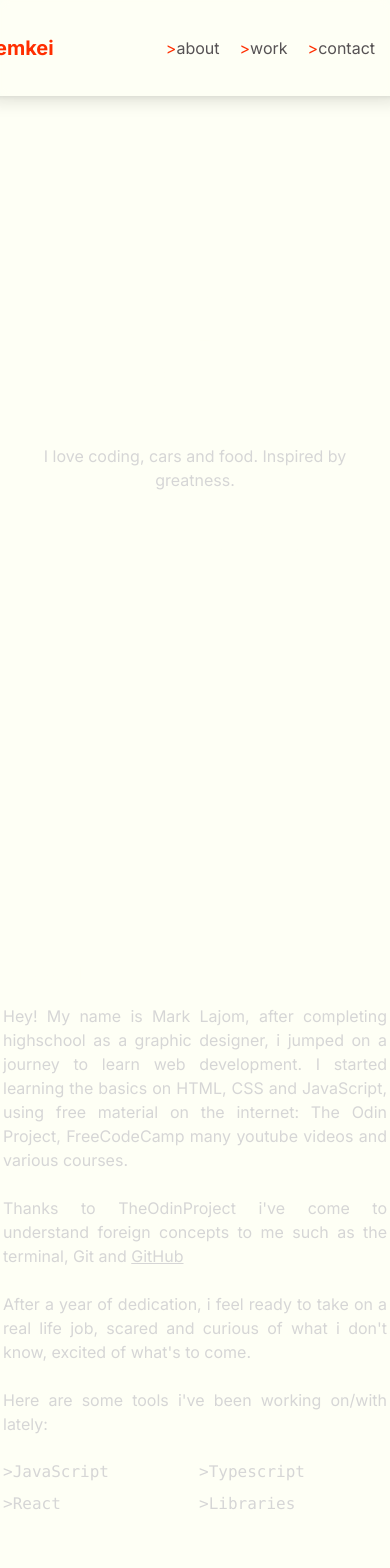
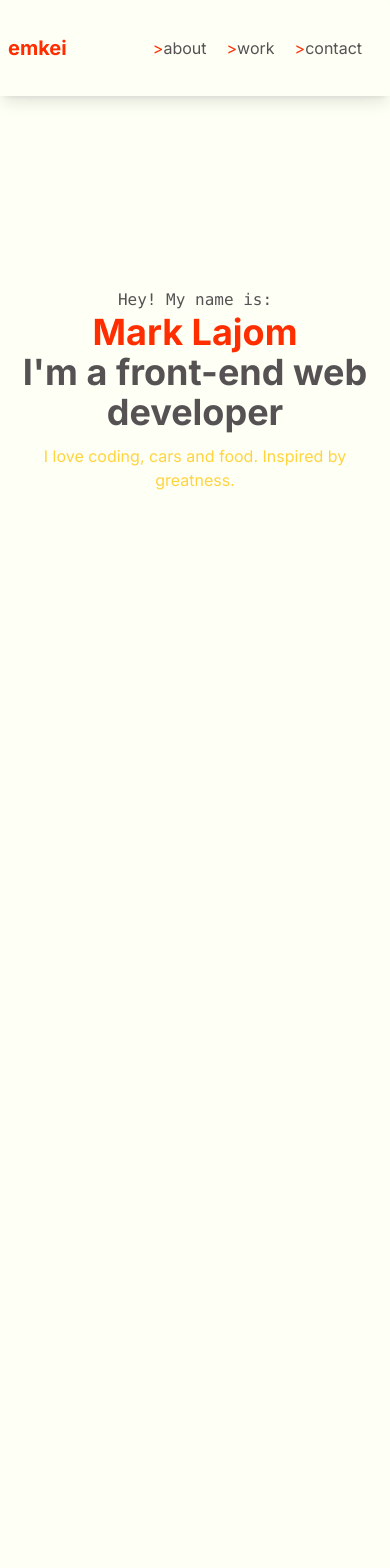
Before and after one commit to emkeiboii/Mark-Lajom-2, a React (Vite) app in the folder reactjs-portfolio/: page / in a window 390 px wide. Shown: the top 1568 px of the page. Built offline with nearby package versions, Linux system fonts and the light colour scheme.

Commit message:
changed and simplified

```diff
--- a/reactjs-portfolio/src/App.jsx
+++ b/reactjs-portfolio/src/App.jsx
@@ -1,14 +1,14 @@
 import { useEffect, useState } from "react";
 import "./App.css";
 import About from "./components/About.jsx";
-import Contact from "./components/Contact.jsx";
+// import Contact from "./components/Contact.jsx";
 import Footer from "./components/Footer.jsx";
 import Hero from "./components/Hero.jsx";
 import LSide from "./components/LSide.jsx";
 import Navbar from "./components/Navbar.jsx";
 import RSide from "./components/RSide.jsx";
 import Work from "./components/Work.jsx";
-import Accordion from "./components/Accordion.jsx";
+// import Accordion from "./components/Accordion.jsx";
 import { PuffLoader } from "react-spinners";
 
 export default function App() {
@@ -18,14 +18,13 @@ export default function App() {
     setLoading(true);
     setTimeout(() => {
       setLoading(false);
-    }, 0);
+    }, 3000);
   }, []);
 
   return (
     <div className="flex justify-center items-center">
       {loading ? (
-        // <PuffLoader color="#5EDAE9" className="-mt-half-screen" />
-        console.log("loading")
+        <PuffLoader color="#ff2e00" className="-mt-half-screen" />
       ) : (
         <div>
           <Navbar></Navbar>
@@ -36,8 +35,7 @@ export default function App() {
               <Hero></Hero>
               <About></About>
               <Work></Work>
-              <Accordion />
-              <Contact></Contact>
+              {/* <Accordion /> */}
               <Footer></Footer>
             </div>
             <RSide></RSide>
--- a/reactjs-portfolio/src/components/About.jsx
+++ b/reactjs-portfolio/src/components/About.jsx
@@ -9,13 +9,13 @@ export default function About() {
     >
       <div>
         <Fade>
-          <h1 className="font-extrabold text-2xl mb-4">
-            <span className="text-blue">&gt;</span>About
+          <h1 className="font-extrabold text-2xl mb-4 text-dark">
+            <span className="text-secondary">&gt;</span>About
           </h1>
-          <p className="text-grey text-justify">
+          <p className="text-dark text-justify">
             Hey! My name is Mark Lajom, after completing highschool as a graphic
             designer, i jumped on a journey to learn
-            <span className="text-blue"> web development</span>. I started
+            <span className="text-primary"> web development</span>. I started
             learning the basics on HTML, CSS and JavaScript, using free material
             on the internet: The Odin Project, FreeCodeCamp many youtube videos
             and various courses.
@@ -30,7 +30,7 @@ export default function About() {
             >
               <span
                 id="github"
-                className="text-blue underline hover:opacity-80"
+                className="text-primary underline hover:opacity-80"
               >
                 GitHub
               </span>
@@ -38,7 +38,7 @@ export default function About() {
             <br />
             <br />
             After a year of dedication, i feel ready to take on a real life job,{" "}
-            <span className="text-blue">
+            <span className="text-dark">
               scared and curious of what i don't know, excited of what's to
               come.
             </span>
@@ -48,18 +48,18 @@ export default function About() {
             <br />
             <br />
           </p>
-          <ul className="text-grey font-mono grid grid-cols-2 gap-2">
+          <ul className="text-dark font-mono grid grid-cols-2 gap-2">
             <li>
-              <span className="text-blue">&gt;</span>JavaScript
+              <span className="text-primary">&gt;</span>JavaScript
             </li>
             <li>
-              <span className="text-blue">&gt;</span>Typescript
+              <span className="text-primary">&gt;</span>Typescript
             </li>
             <li>
-              <span className="text-blue">&gt;</span>React
+              <span className="text-primary">&gt;</span>React
             </li>
             <li>
-              <span className="text-blue">&gt;</span>Libraries
+              <span className="text-primary">&gt;</span>Libraries
             </li>
           </ul>
         </Fade>
--- a/reactjs-portfolio/src/components/Accordion.jsx
+++ b/reactjs-portfolio/src/components/Accordion.jsx
@@ -9,7 +9,9 @@ export default function Accordion() {
   return (
     <div className="pt-20 pb-48 px-4 sm:px-0 md:px-0 lg:px-28 flex items-center justify-center flex-col">
       <Fade>
-        <h2 className="font-mono text-lg">other small projects</h2>
+        <h2 className="font-mono text-lg text-secondary">
+          other small projects
+        </h2>
         <div>
           {sprojects.map((sproject) => (
             <AccordionItem
--- a/reactjs-portfolio/src/components/AccordionItem.jsx
+++ b/reactjs-portfolio/src/components/AccordionItem.jsx
@@ -1,3 +1,4 @@
+/* eslint-disable react/prop-types */
 export default function AccordionItem({
   name,
   description,
@@ -19,14 +20,14 @@ export default function AccordionItem({
       id={id}
     >
       <div
-        className={`border-white border font-mono  py-2 px-6 cursor-pointer ease-in-out hover:text-navy hover:bg-white drop-shadow-lg ${
-          isOpen ? "bg-white text-navy" : ""
+        className={`border-dark border font-mono  py-2 px-6 cursor-pointer ease-in-out hover:text-navy hover:bg-dark drop-shadow-lg ${
+          isOpen ? "bg-white text-dark" : ""
         }`}
       >
-        <h3>{name}</h3>
+        <h3 className="text-dark">{name}</h3>
       </div>
       {isOpen ? (
-        <div className="border-white border font-mono pt-4 pb-2 px-6 text-xs bg-white text-navy">
+        <div className="border-dark border font-mono pt-4 pb-2 px-6 text-xs bg-dark text-navy">
           <p>{description}</p>
         </div>
       ) : null}
--- a/reactjs-portfolio/src/components/Footer.jsx
+++ b/reactjs-portfolio/src/components/Footer.jsx
@@ -4,14 +4,15 @@ export default function Footer() {
   return (
     <div className="items-center justify-center flex-col flex pt-48 pb-12 gap-4">
       <Fade bottom>
-        <h1 className="font-mono tracking-widest text-sm text-center">
+        <h1 className="font-mono tracking-widest text-sm text-center text-primary">
           DEVELOPED AND DESIGNED BY MARK LAJOM
         </h1>
         <div className="flex gap-4">
           <a
             href="https://github.com/emkeiboii"
             target="_blank"
-            className=" duration-200 ease-out fill-white hover:fill-blue"
+            className=" duration-200 ease-out fill-dark hover:fill-blue"
+            rel="noreferrer"
           >
             <svg
               xmlns="http://www.w3.org/2000/svg"
@@ -24,7 +25,8 @@ export default function Footer() {
           <a
             href="https://www.linkedin.com/in/mark-lajom-008b9b250/"
             target="_blank"
-            className="duration-200 ease-out fill-white hover:fill-blue"
+            className="duration-200 ease-out fill-dark hover:fill-blue"
+            rel="noreferrer"
           >
             <svg
               xmlns="http://www.w3.org/2000/svg"
@@ -37,7 +39,8 @@ export default function Footer() {
           <a
             href="https://www.instagram.com/emkeiboii/"
             target="_blank"
-            className="duration-200 ease-out fill-white hover:fill-blue"
+            className="duration-200 ease-out fill-dark hover:fill-blue"
+            rel="noreferrer"
           >
             <svg
               xmlns="http://www.w3.org/2000/svg"
--- a/reactjs-portfolio/src/components/Hero.jsx
+++ b/reactjs-portfolio/src/components/Hero.jsx
@@ -10,14 +10,14 @@ export default function Hero() {
     >
       <div className="text-center">
         <Fade>
-          <h2 className="font-mono text-blue">Hey! My name is:</h2>
-          <h1 className="font-extrabold text-4xl md:text-6xl lg:text-7xl -mx-1  text-blue  ">
+          <h2 className="font-mono text-dark">Hey! My name is:</h2>
+          <h1 className="font-extrabold text-4xl md:text-6xl lg:text-7xl -mx-1  text-primary  ">
             Mark Lajom
           </h1>
-          <h2 className="font-extrabold text-4xl md:text-6xl lg:text-7xl mb-3">
+          <h2 className="font-extrabold text-4xl md:text-6xl lg:text-7xl mb-3 text-dark">
             I'm a front-end web developer
           </h2>
-          <p className="text-grey">
+          <p className="text-secondary">
             I love coding, cars and food. Inspired by greatness.
           </p>
           <button className="font-mono outline  outline-1 rounded text-lavender py-2 px-5 hover:bg-lavender hover:bg-opacity-20 duration-200 ease-out my-5 mr-4">
--- a/reactjs-portfolio/src/components/RSide.jsx
+++ b/reactjs-portfolio/src/components/RSide.jsx
@@ -1,15 +1,15 @@
 import Fade from "react-reveal";
 export default function RSide() {
   return (
-    <div className="hidden md:hidden lg:flex  bottom-0 fixed right-10 w-2 [writing-mode:vertical-rl] justify-center items-center text-white gap-2">
+    <div className="hidden md:hidden lg:flex  bottom-0 fixed right-10 w-2 [writing-mode:vertical-rl] justify-center items-center text-dark gap-2">
       <Fade bottom cascade>
         <a
           href="emailto:marklajom.work@gmail.com"
-          className="font-mono tracking-widest text-xs hover:-translate-y-1 duration-300 hover:text-blue"
+          className="font-mono tracking-widest text-xs hover:-translate-y-1 duration-300 hover:text-primary"
         >
           marklajom.work@gmail.com
         </a>
-        <hr className="w-2/12 h-20 bg-white" />
+        <hr className="w-2/12 h-20 bg-dark" />
       </Fade>
     </div>
   );
```
Also changed, not shown: reactjs-portfolio/src/components/LSide.jsx (+6 -6 lines), reactjs-portfolio/src/components/Work.jsx (+15 -7 lines).
